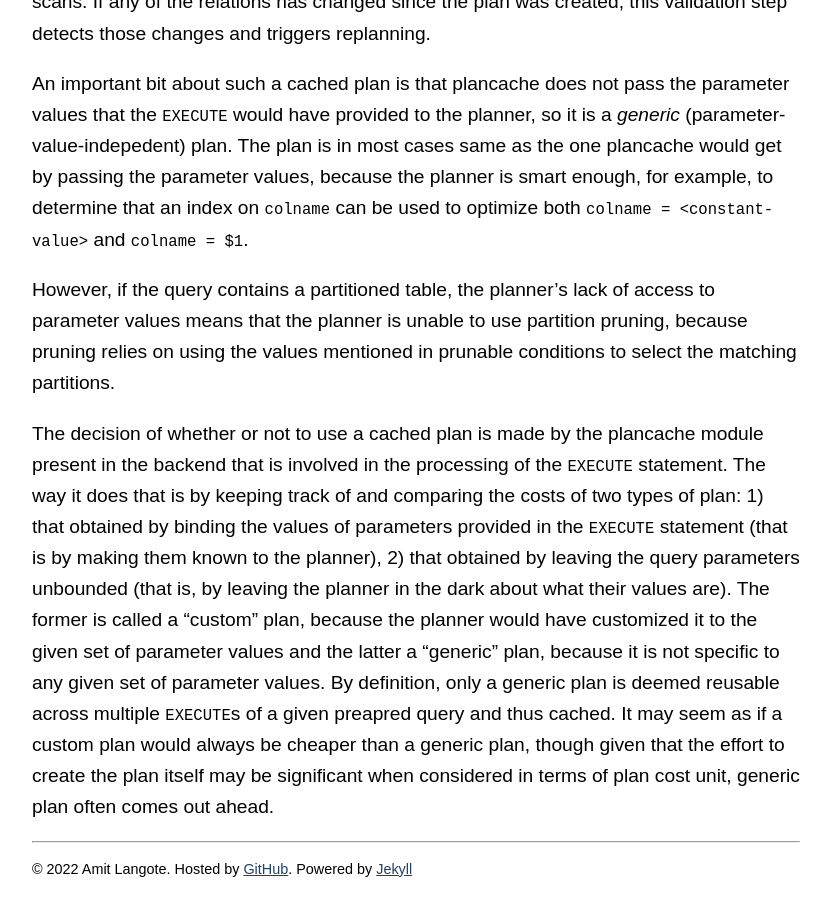
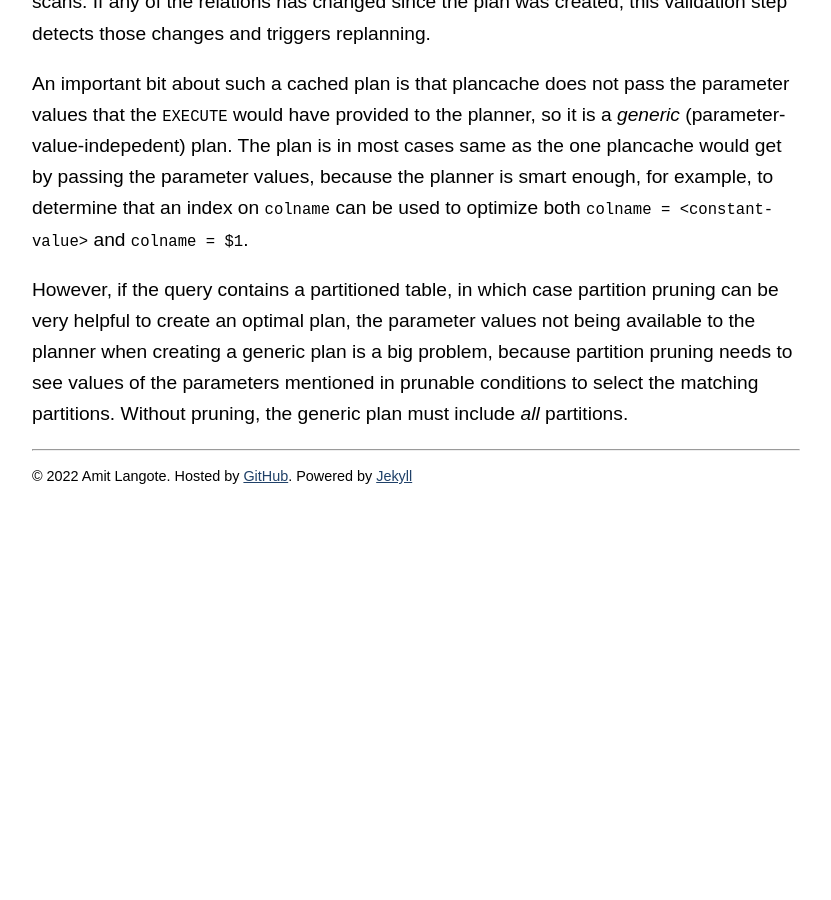
Before and after one commit to amitlan/website, a Jekyll site: the page built from _posts/2022-04-12-param-query-partition-woes.md, in a window 1280 px wide and 900 px high, scrolled down 1982 px. Shown: the whole window, without its empty margins (224-1055 px from the left). Built offline with Jekyll 4.4.1, drawn with Linux system fonts in a browser that asks for light colours; after the commit the page ends 2490 px from its top, so only the background shows below that.

Commit message:
partitioned table generic plan

```diff
--- a/_posts/2022-04-12-param-query-partition-woes.md
+++ b/_posts/2022-04-12-param-query-partition-woes.md
@@ -85,21 +85,8 @@ would get by passing the parameter values, because the planner is smart enough,
 example, to determine that an index on `colname` can be used to optimize both
 `colname = <constant-value>` and `colname = $1`.
 
-However, if the query contains a partitioned table, the planner's lack of access to
-parameter values means that the planner is unable to use partition pruning, because
-pruning relies on using the values mentioned in prunable conditions to select the
-matching partitions.
-
-The decision of whether or not to use a cached plan is made by the plancache module
-present in the backend that is involved in the processing of the `EXECUTE` statement.
-The way it does that is by keeping track of and comparing the costs of two types of
-plan: 1) that obtained by binding the values of parameters provided in the `EXECUTE`
-statement (that is by making them known to the planner), 2) that obtained by leaving
-the query parameters unbounded (that is, by leaving the planner in the dark about what
-their values are).  The former is called a "custom" plan, because the planner would have
-customized it to the given set of parameter values and the latter a "generic" plan,
-because it is not specific to any given set of parameter values.  By definition, only
-a generic plan is deemed reusable across multiple `EXECUTE`s of a given preapred query
-and thus cached.  It may seem as if a custom plan would always be cheaper than a generic
-plan, though given that the effort to create the plan itself may be significant when
-considered in terms of plan cost unit, generic plan often comes out ahead.
+However, if the query contains a partitioned table, in which case partition pruning can
+be very helpful to create an optimal plan, the parameter values not being available to
+the planner when creating a generic plan is a big problem, because partition pruning
+needs to see values of the parameters mentioned in prunable conditions to select the
+matching partitions.  Without pruning, the generic plan must include *all* partitions.
```
